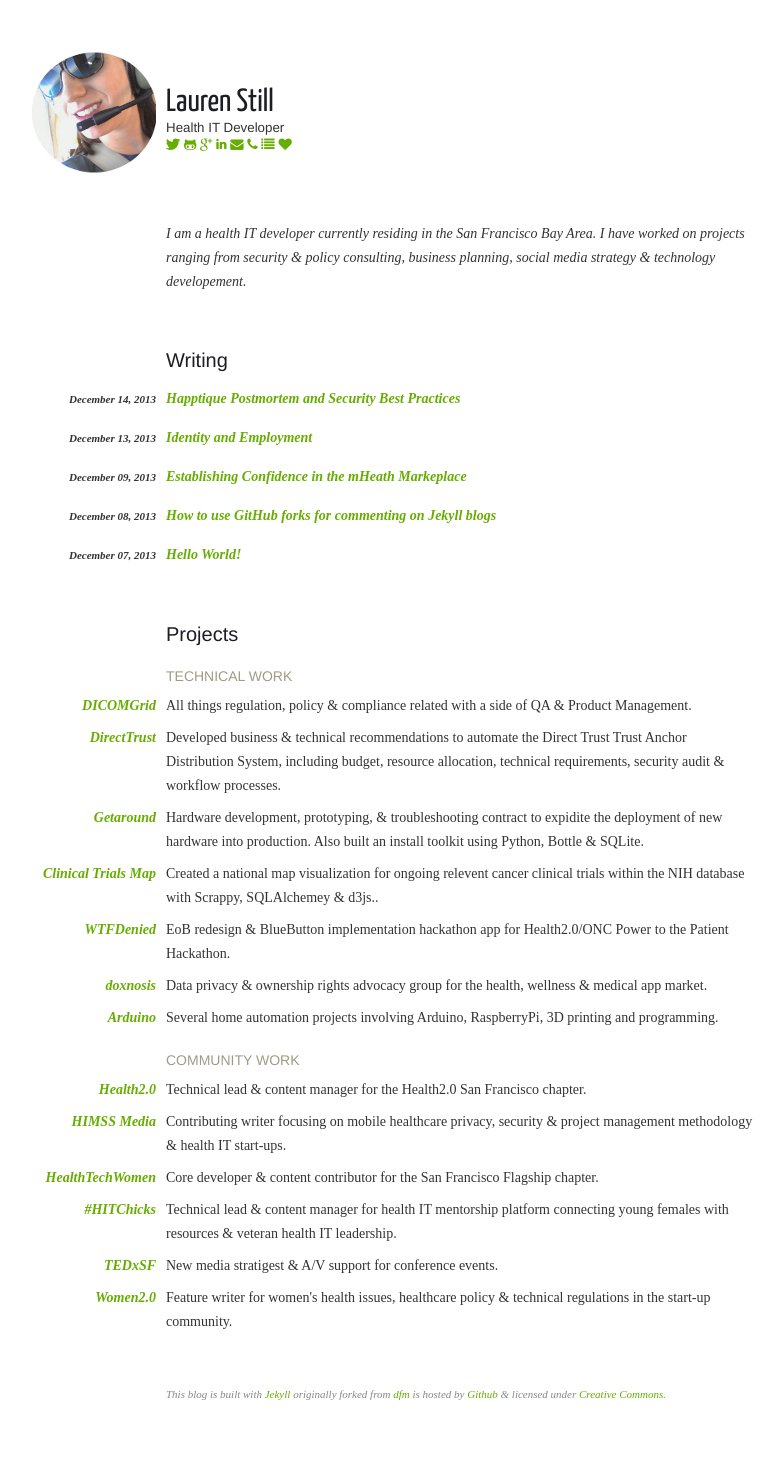
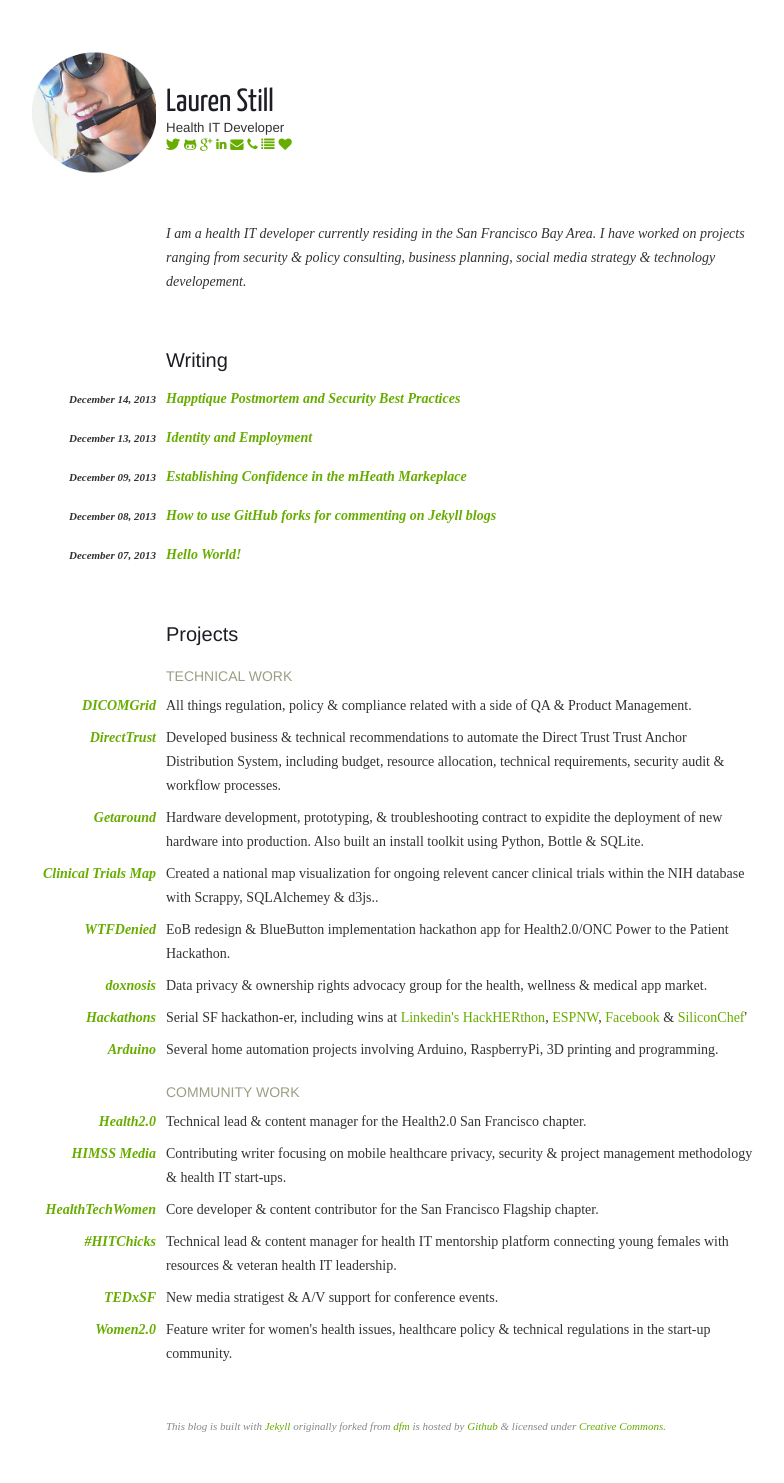
Before and after one commit to laurenstill/laurenstill.github.io, a Jekyll site: the page built from index.html, in a window 1280 px wide. Shown: the whole page, without its empty margins (279-1063 px from the left). Built offline with Jekyll 4.4.1, drawn with Linux system fonts in a browser that asks for light colours; before the commit the page ends 1451 px from its top, so only the background shows below that.

Commit message:
Update index.html
hackathons

```diff
--- a/_layouts/index.html
+++ b/_layouts/index.html
@@ -99,6 +99,15 @@ layout: default
 
             <li class="project">
                 <span class="project-name">
+                    <a href="http://en.wikipedia.org/wiki/Hackathon">Hackathons</a>
+                </span>
+                <span class="project-desc">
+                    Serial SF hackathon-er, including wins at <a href="http://munimobile.herokuapp.com/">Linkedin's HackHERthon</a>, <a href="http://doesparkingsuck.herokuapp.com/">ESPNW</a>, <a href="http://photovoyage.herokuapp.com/">Facebook</a> &amp; <a href="http://makezine.com/2013/10/11/silicon-chef-female-focused-hardware-hackathon/">SiliconChef</a>'
+                </span>
+            </li>
+
+            <li class="project">
+                <span class="project-name">
                     <a href="http://www.youtube.com/watch?v=sX3jA8qk5H8">Arduino</a>
                 </span>
                 <span class="project-desc">
```
